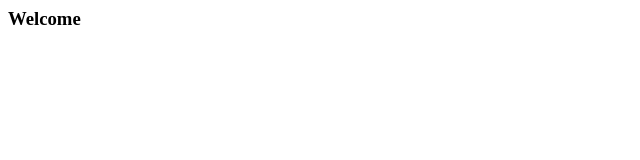
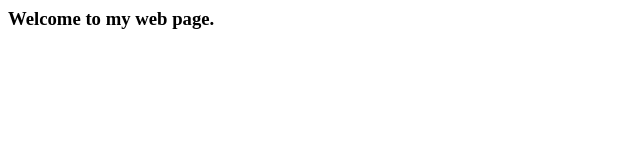
Before and after one commit to jgkujawa/jgkujawa.github.com, a plain HTML site: page index.html in a window 1280 px wide. Shown: the whole page, without its empty margins (0-640 px from the left). Drawn offline with Linux system fonts and the light colour scheme.

Commit message:
modified index.html

```diff
--- a/index.html
+++ b/index.html
@@ -1,3 +1,3 @@
 <html>
-	<h3>Welcome</h3>
+	<h3>Welcome to my web page.</h3>
 </html>
```
